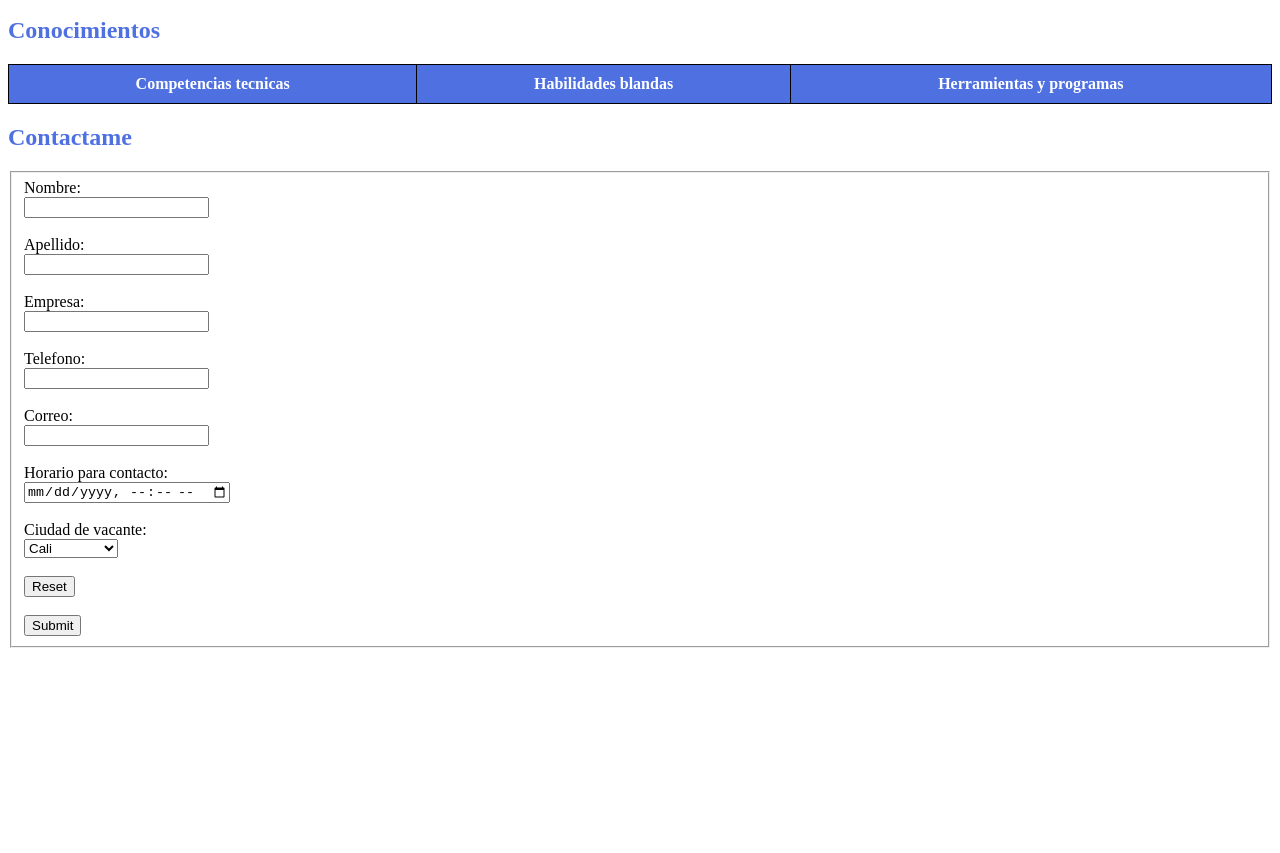
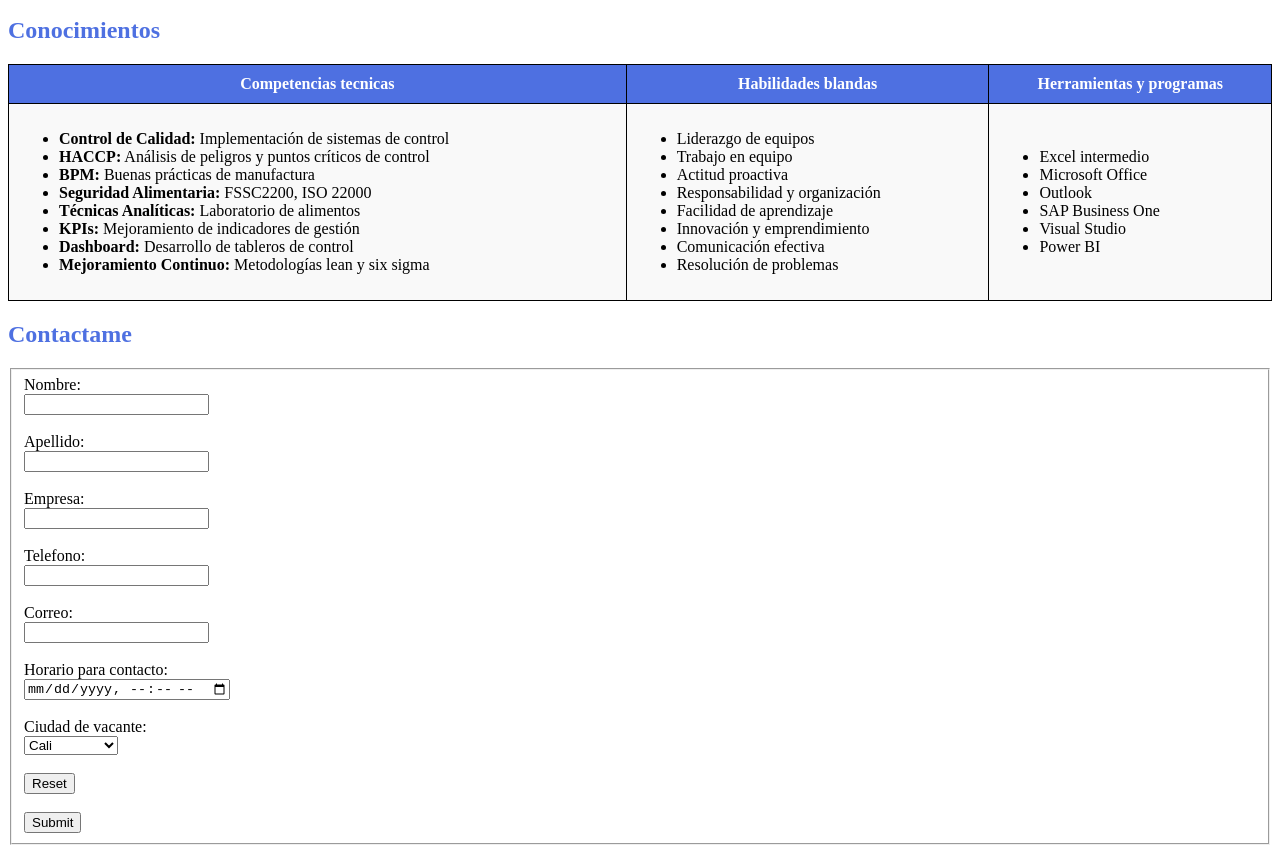
Before and after one commit to Juliana0510/hojadevida, a plain HTML site: page index.html in a window 1280 px wide. Shown: the part 1950-2803 px from the top of the page. Before the commit the page ends 2606 px from the top, so only its background shows below. Drawn offline with Linux system fonts and the light colour scheme.

Commit message:
Se adicionan tabla

```diff
--- a/index.html
+++ b/index.html
@@ -126,7 +126,44 @@
                         <th style="padding: 10px; border: 1px solid black;">Herramientas y programas</th>
                     </tr>
                 </thead>
-
+                <tbody>
+                     <tr style="background-color: #f9f9f9;">
+                        <td style="padding: 10px; border: 1px solid black;">
+                            <ul>
+                                <li><strong>Control de Calidad:</strong> Implementación de sistemas de control</li>
+                                <li><strong>HACCP:</strong> Análisis de peligros y puntos críticos de control</li>
+                                <li><strong>BPM:</strong> Buenas prácticas de manufactura</li>
+                                <li><strong>Seguridad Alimentaria:</strong> FSSC2200, ISO 22000</li>
+                                <li><strong>Técnicas Analíticas:</strong> Laboratorio de alimentos</li>
+                                <li><strong>KPIs:</strong> Mejoramiento de indicadores de gestión</li>
+                                <li><strong>Dashboard:</strong> Desarrollo de tableros de control</li>
+                                <li><strong>Mejoramiento Continuo:</strong> Metodologías lean y six sigma</li>
+                            </ul>
+                        </td>
+                        <td style="padding: 10px; border: 1px solid black;">
+                            <ul>
+                                <li>Liderazgo de equipos</li>
+                                <li>Trabajo en equipo</li>
+                                <li>Actitud proactiva</li>
+                                <li>Responsabilidad y organización</li>
+                                <li>Facilidad de aprendizaje</li>
+                                <li>Innovación y emprendimiento</li>
+                                <li>Comunicación efectiva</li>
+                                <li>Resolución de problemas</li>
+                            </ul>
+                        </td>
+                        <td style="padding: 10px;">
+                            <ul>
+                                <li>Excel intermedio</li>
+                                <li>Microsoft Office</li>
+                                <li>Outlook</li>
+                                <li>SAP Business One</li>
+                                <li>Visual Studio</li>
+                                <li>Power BI</li>
+                            </ul>
+                        </td>
+                    </tr>
+                </tbody>
             </table>
         </section>
         <section id="Contactame">
```
